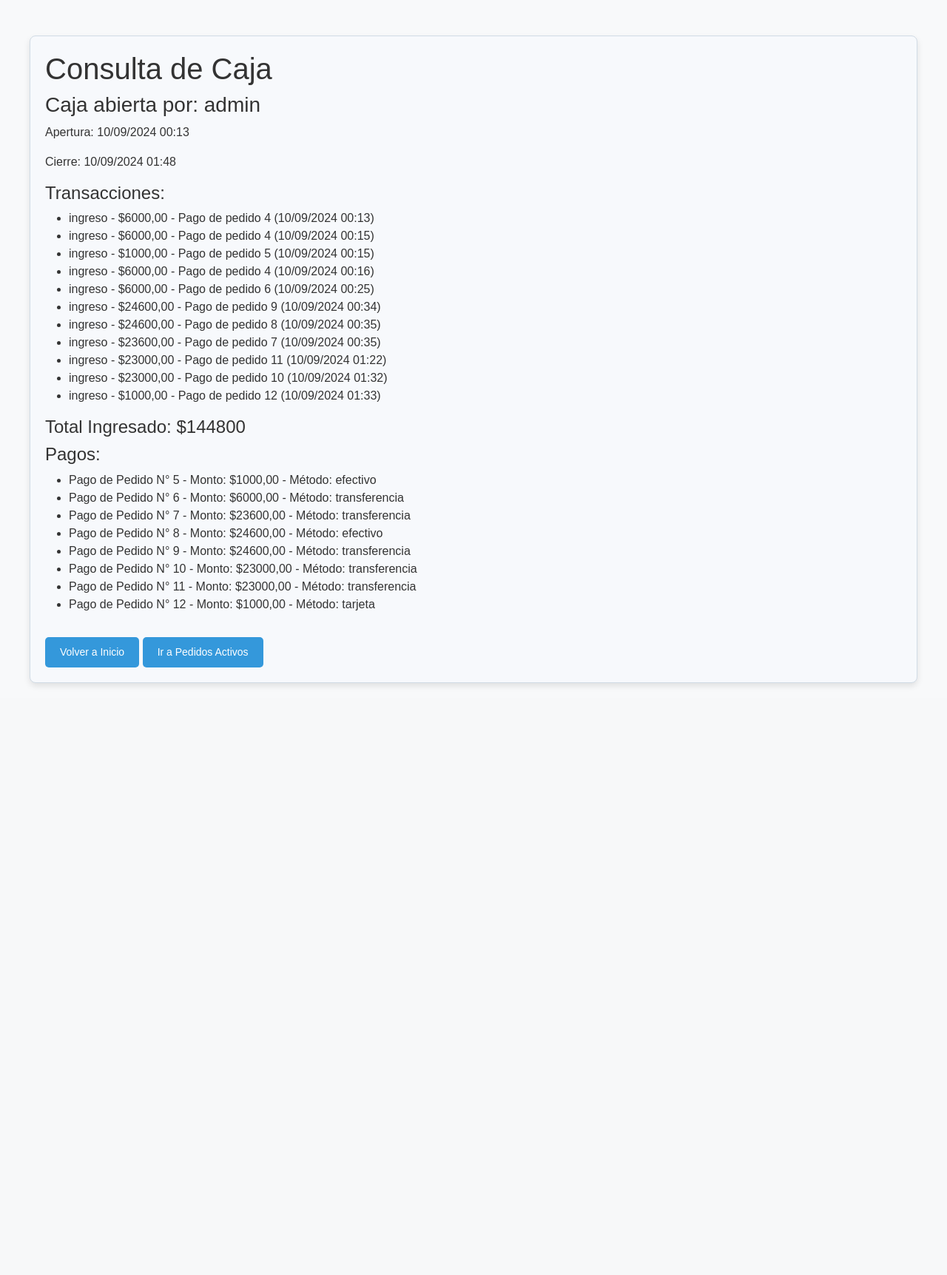
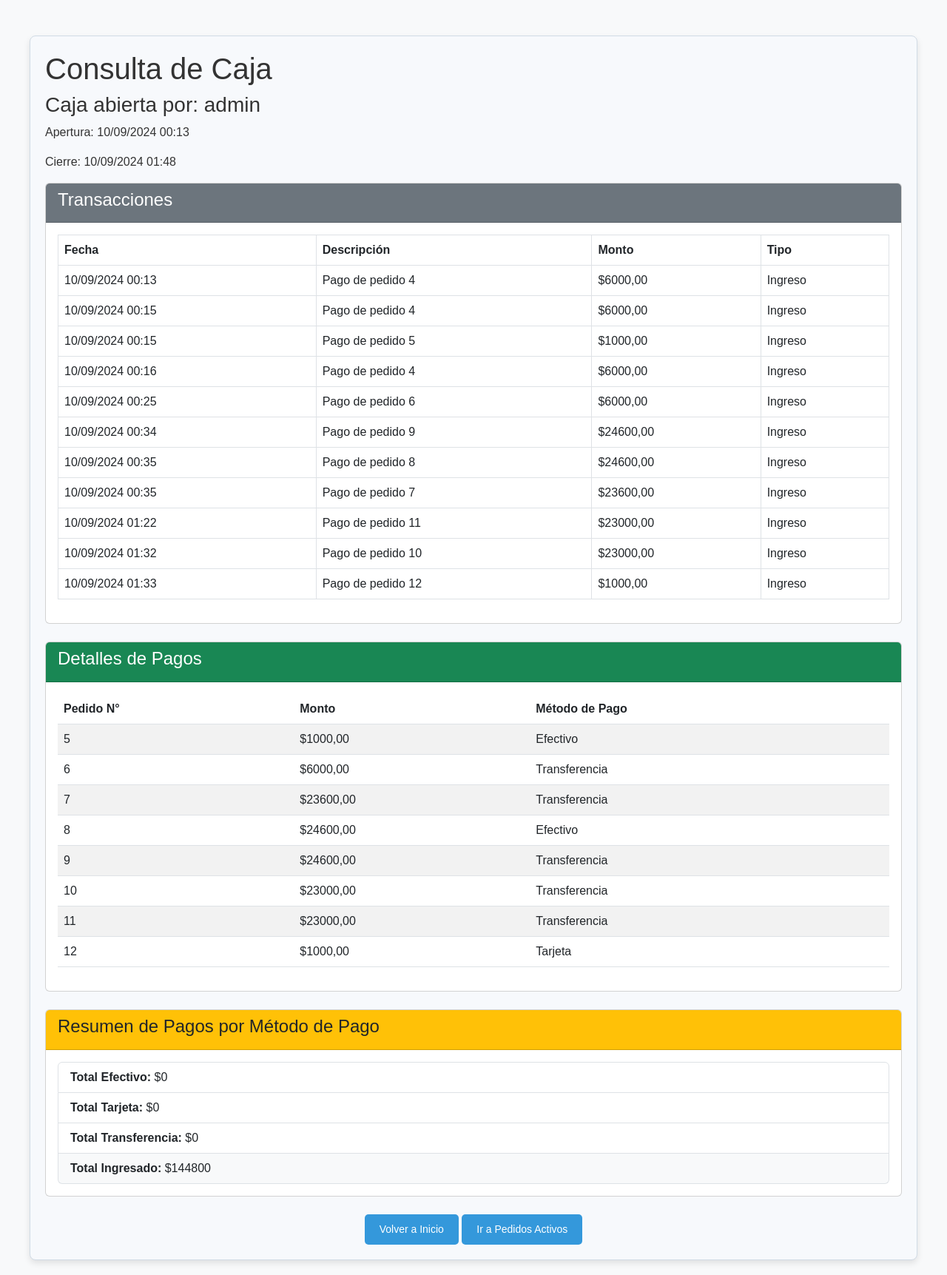
Before and after one commit to Leonelpescador/Bruenet-2.0, a Django app: page /caja/consulta/2/ in a window 1280 px wide. Shown: the part 56-1779 px from the top of the page at 74% size. Before the commit the page ends 983 px from the top, so only its background shows below. Run offline with Django 5.2, Linux system fonts and the light colour scheme; a user stored in the database is signed in; data comes from the database, SQL or seed files in the repository; both versions use the stored data as it was after the commit.

Commit message:
todo solucionado ver el tema de proveedores.

```diff
--- a/brunet/restaurant/templates/caja/consulta_caja.html
+++ b/brunet/restaurant/templates/caja/consulta_caja.html
@@ -9,33 +9,89 @@
         <p>Cierre: {{ caja.cierre|date:"d/m/Y H:i" }}</p>
     {% endif %}
 
-    <h4>Transacciones:</h4>
-    {% if transacciones and transacciones.exists %}
-        <ul>
-            {% for transaccion in transacciones %}
-                <li>{{ transaccion.tipo }} - ${{ transaccion.monto }} - {{ transaccion.descripcion }} ({{ transaccion.fecha|date:"d/m/Y H:i" }})</li>
-            {% endfor %}
-        </ul>
-    {% else %}
-        <p>No hay transacciones registradas.</p>
-    {% endif %}
+    <!-- Transacciones -->
+    <div class="card mb-4">
+        <div class="card-header bg-secondary text-white">
+            <h4>Transacciones</h4>
+        </div>
+        <div class="card-body">
+            {% if transacciones and transacciones.exists %}
+                <table class="table table-bordered">
+                    <thead>
+                        <tr>
+                            <th>Fecha</th>
+                            <th>Descripción</th>
+                            <th>Monto</th>
+                            <th>Tipo</th>
+                        </tr>
+                    </thead>
+                    <tbody>
+                        {% for transaccion in transacciones %}
+                        <tr>
+                            <td>{{ transaccion.fecha|date:"d/m/Y H:i" }}</td>
+                            <td>{{ transaccion.descripcion }}</td>
+                            <td>${{ transaccion.monto }}</td>
+                            <td>{{ transaccion.tipo|title }}</td>
+                        </tr>
+                        {% endfor %}
+                    </tbody>
+                </table>
+            {% else %}
+                <p class="text-muted">No hay transacciones registradas.</p>
+            {% endif %}
+        </div>
+    </div>
 
-    <h4>Total Ingresado: ${{ monto_total }}</h4>
+    <!-- Detalles de Pagos -->
+    <div class="card mb-4">
+        <div class="card-header bg-success text-white">
+            <h4>Detalles de Pagos</h4>
+        </div>
+        <div class="card-body">
+            {% if pagos and pagos.exists %}
+                <table class="table table-striped">
+                    <thead>
+                        <tr>
+                            <th>Pedido N°</th>
+                            <th>Monto</th>
+                            <th>Método de Pago</th>
+                        </tr>
+                    </thead>
+                    <tbody>
+                        {% for pago in pagos %}
+                        <tr>
+                            <td>{{ pago.pedido.id }}</td>
+                            <td>${{ pago.monto }}</td>
+                            <td>{{ pago.metodo_pago|title }}</td>
+                        </tr>
+                        {% endfor %}
+                    </tbody>
+                </table>
+            {% else %}
+                <p class="text-muted">No se han registrado pagos.</p>
+            {% endif %}
+        </div>
+    </div>
 
-    <h4>Pagos:</h4>
-    {% if pagos and pagos.exists %}
-        <ul>
-            {% for pago in pagos %}
-                <li>Pago de Pedido N° {{ pago.pedido.id }} - Monto: ${{ pago.monto }} - Método: {{ pago.metodo_pago }}</li>
-            {% endfor %}
-        </ul>
-    {% else %}
-        <p>No se han registrado pagos.</p>
-    {% endif %}
+    <!-- Resumen de Pagos por Método de Pago -->
+    <div class="card mb-4">
+        <div class="card-header bg-warning">
+            <h4>Resumen de Pagos por Método de Pago</h4>
+        </div>
+        <div class="card-body">
+            <ul class="list-group">
+                <li class="list-group-item"><strong>Total Efectivo:</strong> ${{ total_efectivo }}</li>
+                <li class="list-group-item"><strong>Total Tarjeta:</strong> ${{ total_tarjeta }}</li>
+                <li class="list-group-item"><strong>Total Transferencia:</strong> ${{ total_transferencia }}</li>
+                <li class="list-group-item bg-light"><strong>Total Ingresado:</strong> ${{ total_ingresos }}</li>
+            </ul>
+        </div>
+    </div>
 
-    {% if caja.usuario == request.user %}
-        <a href="{% url 'home' %}" class="btn btn-primary mt-3">Volver a Inicio</a>
-        <a href="{% url 'pedidos_activos' %}" class="btn btn-secondary mt-3">Ir a Pedidos Activos</a>
-    {% endif %}
+    <!-- Botones de acción -->
+    <div class="text-center mt-4">
+        <a href="{% url 'home' %}" class="btn btn-primary">Volver a Inicio</a>
+        <a href="{% url 'pedidos_activos' %}" class="btn btn-secondary">Ir a Pedidos Activos</a>
+    </div>
 </div>
 {% endblock %}
--- a/brunet/restaurant/templates/caja/reporte_caja_pdf.html
+++ b/brunet/restaurant/templates/caja/reporte_caja_pdf.html
@@ -67,7 +67,6 @@
             <p>Apertura: {{ caja.apertura|date:"d/m/Y H:i" }}</p>
             <p>Cierre: {{ caja.cierre|date:"d/m/Y H:i" }}</p>
             <p>Total Inicial: ${{ caja.total_inicial }}</p>
-            <p>Total Final: $<span id="total-final"></span></p>
         </div>
 
         <h2>Transacciones</h2>
--- a/brunet/restaurant/views.py
+++ b/brunet/restaurant/views.py
@@ -589,24 +589,29 @@ def apertura_caja(request):
 def consulta_caja(request, caja_id):
     caja = get_object_or_404(Caja, id=caja_id)
 
-
+    # Obtener las transacciones de la caja
     transacciones = caja.transacciones.all()
 
-    pedidos_en_caja = Pedido.objects.filter(
-        fecha_pedido__gte=caja.apertura,
-        fecha_pedido__lte=caja.cierre if caja.cierre else timezone.now()
-    )
+    # Calcular el monto total de ingresos
+    total_ingresos = transacciones.filter(tipo='ingreso').aggregate(Sum('monto'))['monto__sum'] or 0
 
+    # Calcular los totales por método de pago
+    total_efectivo = sum(t.monto for t in transacciones if t.pago and t.pago.metodo_pago == 'efectivo')
+    total_tarjeta = sum(t.monto for t in transacciones if t.pago and t.pago.metodo_pago == 'tarjeta')
+    total_transferencia = sum(t.monto for t in transacciones if t.pago and t.pago.metodo_pago == 'transferencia')
+
+    # Obtener los pagos asociados a los pedidos de la caja
+    pedidos_en_caja = Pedido.objects.filter(fecha_pedido__gte=caja.apertura, fecha_pedido__lte=caja.cierre if caja.cierre else timezone.now())
     pagos = Pago.objects.filter(pedido__in=pedidos_en_caja)
-
-    # Calcular el monto total de ingresos en la caja
-    monto_total = transacciones.filter(tipo='ingreso').aggregate(Sum('monto'))['monto__sum'] or 0
 
     return render(request, 'caja/consulta_caja.html', {
         'caja': caja,
         'transacciones': transacciones,
-        'monto_total': monto_total,
-        'pagos': pagos
+        'total_ingresos': total_ingresos,
+        'pagos': pagos,
+        'total_efectivo': total_efectivo,
+        'total_tarjeta': total_tarjeta,
+        'total_transferencia': total_transferencia,
     })
 
 
@@ -1264,6 +1269,6 @@ def registrar_pago(request, pedido_id):
         transaccion.save()
 
         messages.success(request, 'Pago registrado con éxito.')
-        return redirect('consulta_caja', caja_id=caja_abierta.id)
+        return redirect('pedidos_activos')
 
     return render(request, 'caja/registrar_pago.html', {'pedido': pedido, 'caja': caja_abierta})
```
Also changed, not shown: brunet/restaurant/templates/home.html (+6 -4 lines), brunet/db.sqlite3.
